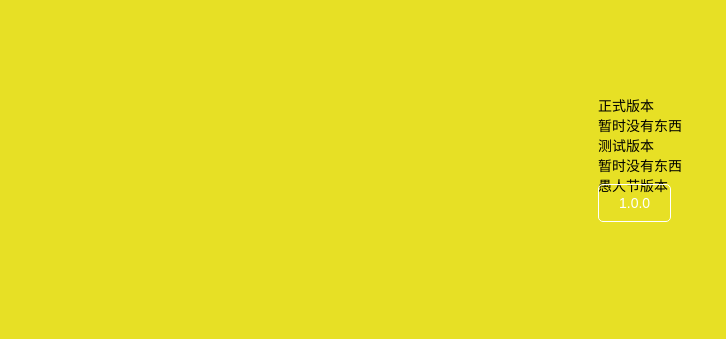
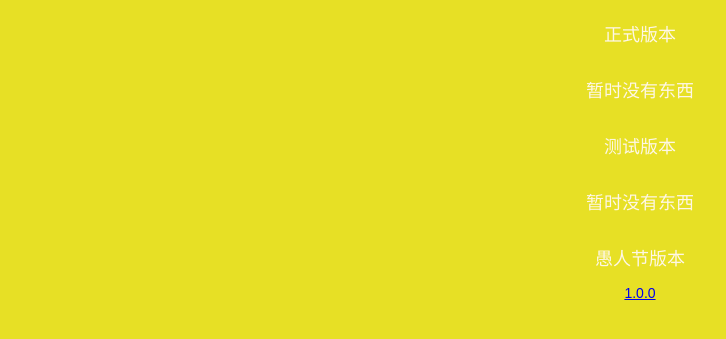
Before and after one commit to Not-clever-Steve/Duck-Game, a plain HTML site: page 下载/index.html in a window 1280 px wide. Shown: the part 247-586 px from the top of the page, without its empty margins (0-726 px from the left). Drawn offline with Linux system fonts and the light colour scheme.

Commit message:
Update style.css

```diff
--- a/下载/style.css
+++ b/下载/style.css
@@ -22,17 +22,24 @@ html {
     font-size: 14px;
 }
 
-.home a {
-    color:white;
-    text-decoration: none;
-    border: 1px solid #ffffff;
-    padding:10px 20px;
-    border-radius: 5px;
-    margin:15px 0;
-    justify-content: space-evenly;
-    align-items: center;
+.home {
+        color:white;
+        height:85vh;
+        background-repeat: no-repeat;
+        background-position: center;
+        display:flex;
+        flex-direction:column;
+        align-items: center;
+        justify-content: center;
 }
-
+.home h2 {
+     font-size:60px;
+}
+.home p {
+     color:#fef7e6;
+     font-size:18px;
+     margin:15px 0;
+}
 body {
     width           : 100vw;
     height          : 100vh;
@@ -186,3 +193,8 @@ body {
     color           : #f1f1f1;
     background-color: var(--background-color);
 }
+
+.footer {
+    background-color: black;
+    color: #000;
+}
```
